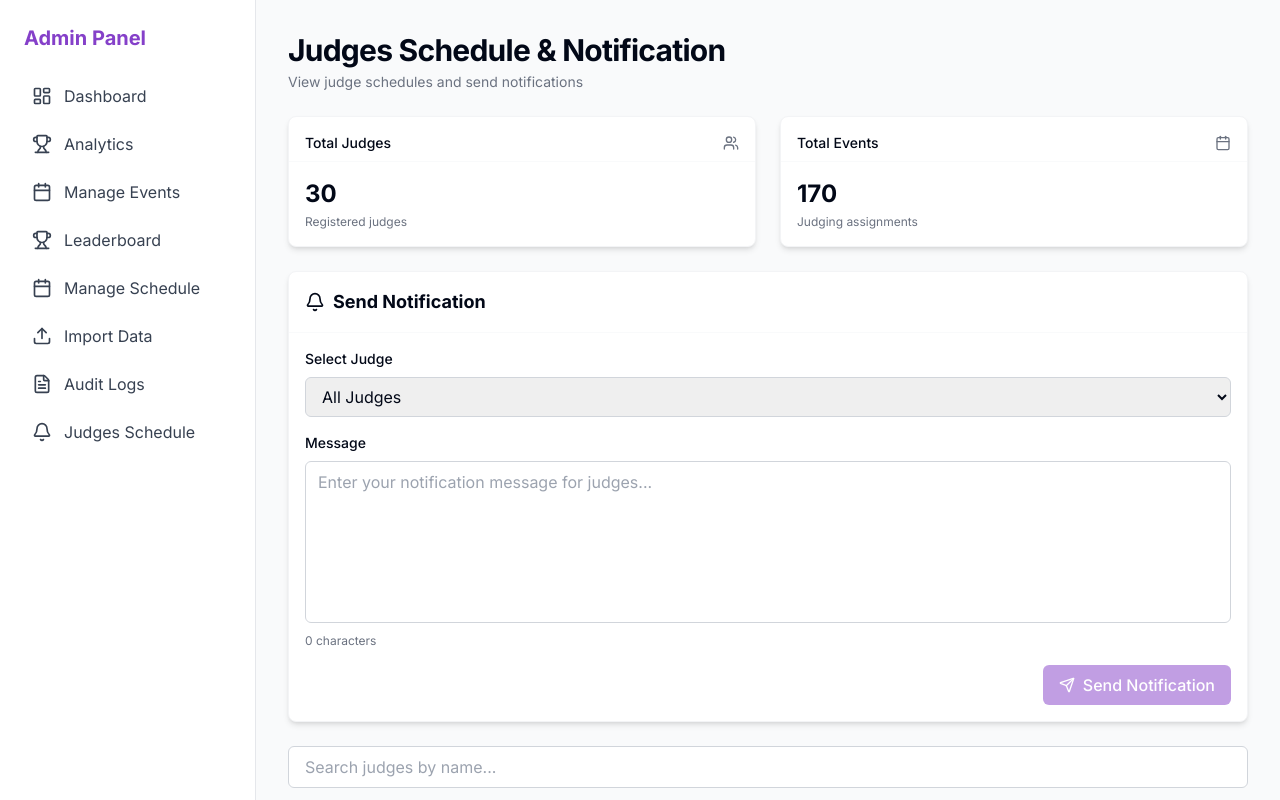
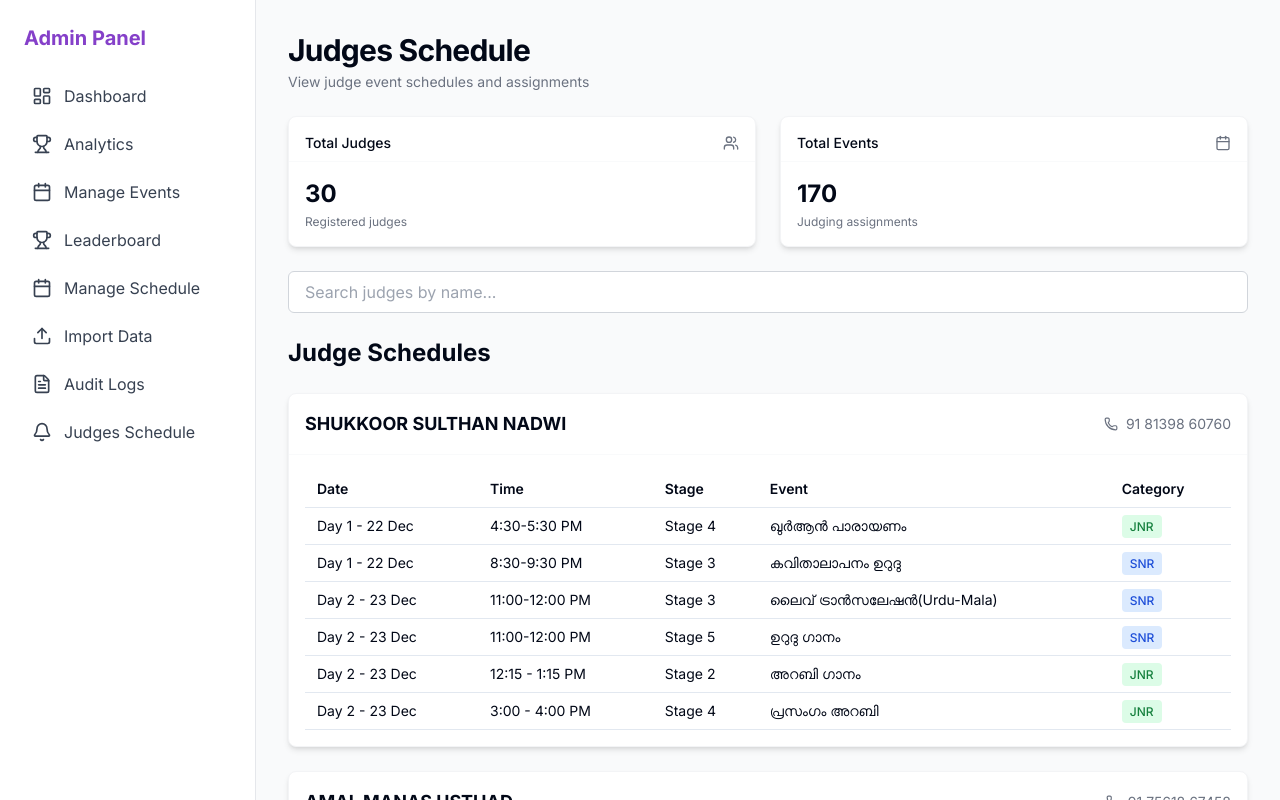
Before and after one commit to HaneenHyder/sargolsavam-website, a Next.js app in the folder frontend/: page /admin/judges-notification in a window 1280 px wide. Shown: the top 800 px of the page. Built offline with nearby package versions, Linux system fonts and the light colour scheme; sample sign-in values are in the browser's storage.

Commit message:
Remove notification section from judges schedule page, keep only schedule viewing

```diff
--- a/frontend/app/admin/judges-notification/page.tsx
+++ b/frontend/app/admin/judges-notification/page.tsx
@@ -3,7 +3,7 @@
 import { useState } from 'react';
 import { Card, CardContent, CardHeader, CardTitle } from "@/components/ui/Card";
 import { Button } from "@/components/ui/Button";
-import { Bell, Send, Users, Calendar, Phone } from 'lucide-react';
+import { Users, Calendar, Phone } from 'lucide-react';
 
 // Helper function to format date
 const formatDate = (dateString: string): string => {
@@ -370,63 +370,19 @@ const judgesSchedule = [
 ];
 
 export default function JudgesNotificationPage() {
-    const [message, setMessage] = useState('');
-    const [selectedJudge, setSelectedJudge] = useState<string>('all');
-    const [isSending, setIsSending] = useState(false);
-    const [lastSent, setLastSent] = useState<Date | null>(null);
     const [searchQuery, setSearchQuery] = useState('');
 
     const filteredJudges = judgesSchedule.filter(judge =>
         judge.name.toLowerCase().includes(searchQuery.toLowerCase())
     );
 
-    const handleSendNotification = async () => {
-        if (!message.trim()) {
-            alert('Please enter a message');
-            return;
-        }
-
-        setIsSending(true);
-        try {
-            const API_URL = process.env.NEXT_PUBLIC_API_BASE_URL;
-            const token = localStorage.getItem('token');
-
-            const response = await fetch(`${API_URL}/api/admin/judges/notify`, {
-                method: 'POST',
-                headers: {
-                    'Content-Type': 'application/json',
-                    'Authorization': `Bearer ${token}`
-                },
-                body: JSON.stringify({
-                    message,
-                    judgeName: selectedJudge === 'all' ? null : selectedJudge
-                })
-            });
-
-            if (response.ok) {
-                alert('Notification sent successfully to judges!');
-                setMessage('');
-                setLastSent(new Date());
-            } else {
-                const error = await response.json();
-                alert(`Failed to send notification: ${error.error || 'Unknown error'}`);
-            }
-        } catch (error) {
-            console.error('Error sending notification:', error);
-            alert('Failed to send notification. Please try again.');
-        } finally {
-            setIsSending(false);
-        }
-    };
-
     return (
         <div className="space-y-6">
             {/* Header */}
             <div>
-                <h1 className="text-3xl font-bold tracking-tight">Judges Schedule & Notification</h1>
+                <h1 className="text-3xl font-bold tracking-tight">Judges Schedule</h1>
                 <p className="text-gray-500 text-sm mt-1">
-                    View judge schedules and send notifications
-                    {lastSent && <span className="ml-2 text-xs opacity-75">Last sent: {lastSent.toLocaleString()}</span>}
+                    View judge event schedules and assignments
                 </p>
             </div>
 
@@ -457,58 +413,7 @@ export default function JudgesNotificationPage() {
                 </Card>
             </div>
 
-            {/* Notification Form */}
-            <Card>
-                <CardHeader>
-                    <CardTitle className="flex items-center gap-2">
-                        <Bell size={20} />
-                        Send Notification
-                    </CardTitle>
-                </CardHeader>
-                <CardContent className="space-y-4">
-                    {/* Judge Selection */}
-                    <div>
-                        <label className="block text-sm font-medium mb-2">Select Judge</label>
-                        <select
-                            value={selectedJudge}
-                            onChange={(e) => setSelectedJudge(e.target.value)}
-                            className="w-full px-3 py-2 border border-gray-300 rounded-md focus:outline-none focus:ring-2 focus:ring-primary"
-                        >
-                            <option value="all">All Judges</option>
-                            {judgesSchedule.map((judge, idx) => (
-                                <option key={idx} value={judge.name}>{judge.name}</option>
-                            ))}
-                        </select>
-                    </div>
 
-                    {/* Message Input */}
-                    <div>
-                        <label className="block text-sm font-medium mb-2">Message</label>
-                        <textarea
-                            value={message}
-                            onChange={(e) => setMessage(e.target.value)}
-                            placeholder="Enter your notification message for judges..."
-                            rows={6}
-                            className="w-full px-3 py-2 border border-gray-300 rounded-md focus:outline-none focus:ring-2 focus:ring-primary resize-none"
-                        />
-                        <p className="text-xs text-gray-500 mt-1">
-                            {message.length} characters
-                        </p>
-                    </div>
-
-                    {/* Send Button */}
-                    <div className="flex justify-end">
-                        <Button
-                            onClick={handleSendNotification}
-                            disabled={isSending || !message.trim()}
-                            className="gap-2"
-                        >
-                            <Send size={16} />
-                            {isSending ? 'Sending...' : 'Send Notification'}
-                        </Button>
-                    </div>
-                </CardContent>
-            </Card>
 
             {/* Search Bar */}
             <div>
```
